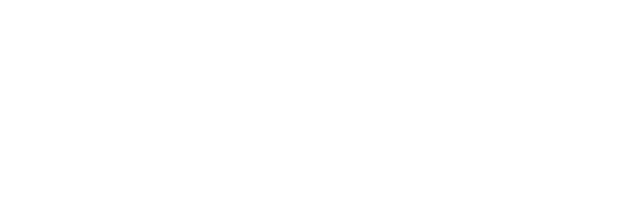
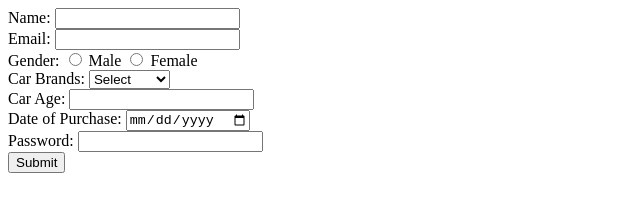
Before and after one commit to acciojob/car-insurance-form-AlbakhshSheikh, a website: page main.html in a window 1280 px wide. Shown: the whole page, without its empty margins (0-640 px from the left). Drawn offline with Linux system fonts and the light colour scheme.

Commit message:
created a submission

```diff
--- a/main.html
+++ b/main.html
@@ -7,6 +7,43 @@
 </head>
 
 <body>
+	<form method="POST">
+        <label for="name">Name:</label>
+        <input type="text" id="name" name="name" required>
+        <br>
+
+        <label for="email">Email:</label>
+        <input type="email" id="email" name="email" required>
+        <br>
+
+        <label>Gender:</label>
+        <input type="radio" name="gender" value="male" required> Male
+        <input type="radio" name="gender" value="female" required> Female
+        <br>
+
+        <label for="cars">Car Brands:</label>
+        <select id="cars" name="cars">
+            <option value="">Select</option>
+            <option value="BMW">BMW</option>
+            <option value="Audi">Audi</option>
+            <option value="Mercedez">Mercedez</option>
+        </select>
+        <br>
+
+        <label for="carage">Car Age:</label>
+        <input type="number" id="carage" name="carage" required>
+        <br>
+
+        <label for="dop">Date of Purchase:</label>
+        <input type="date" id="dop" name="dop" required>
+        <br>
+
+        <label for="password">Password:</label>
+        <input type="password" id="password" name="password" required>
+        <br>
+
+        <button type="submit">Submit</button>
+    </form>
 	<!-- the entire body must be written by student -->
     <script type="text/javascript" src="./script.js">
 </script>
```
